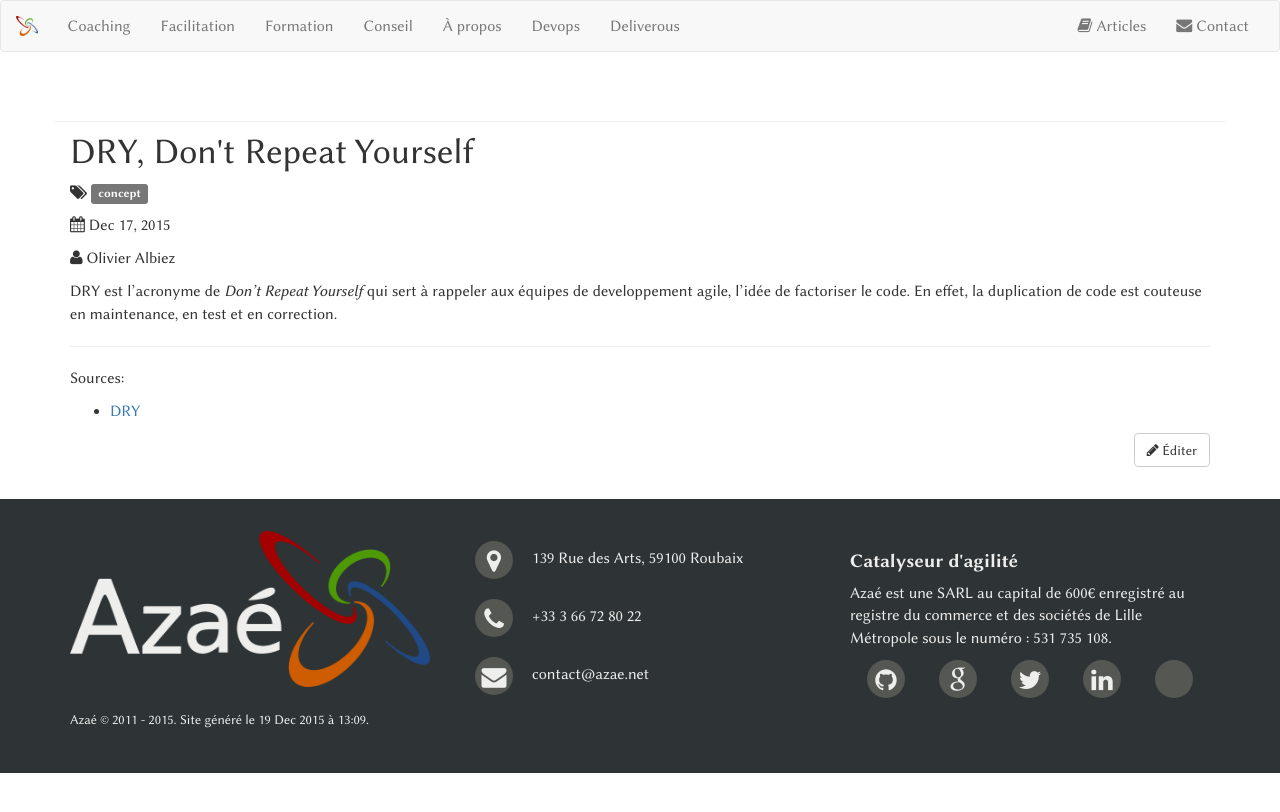
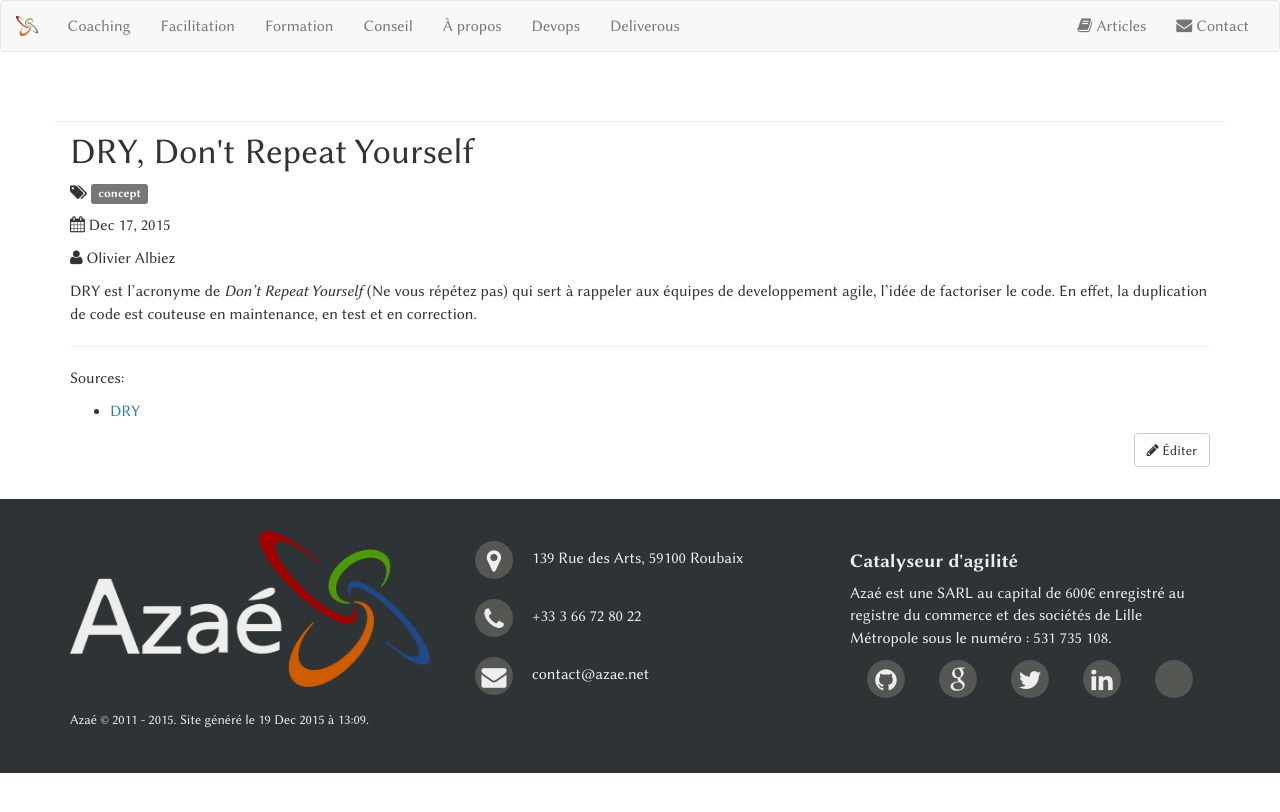
Before and after one commit to coachBZH/azae.net, a Jekyll site: the page built from articles/_posts/2015-12-17-dry.md, in a window 1280 px wide. Shown: the top 812 px of the page. Built offline with Jekyll 4.4.1, drawn with Linux system fonts in a browser that asks for light colours; some web fonts are replaced.

Commit message:
articles: kiss and dry updated

```diff
--- a/articles/_posts/2015-12-17-dry.md
+++ b/articles/_posts/2015-12-17-dry.md
@@ -6,7 +6,7 @@ tags:
   - concept
 ---
 
-DRY est l'acronyme de _Don't Repeat Yourself_ qui sert à rappeler aux équipes de developpement agile, l'idée de factoriser le code. En effet, la duplication de code est couteuse en maintenance, en test et en correction.
+DRY est l'acronyme de _Don't Repeat Yourself_ (Ne vous répétez pas) qui sert à rappeler aux équipes de developpement agile, l'idée de factoriser le code. En effet, la duplication de code est couteuse en maintenance, en test et en correction.
 
 ---
 Sources:
```
Also changed, not shown: articles/_posts/2015-12-18-kiss.md (+1 -1 lines).
